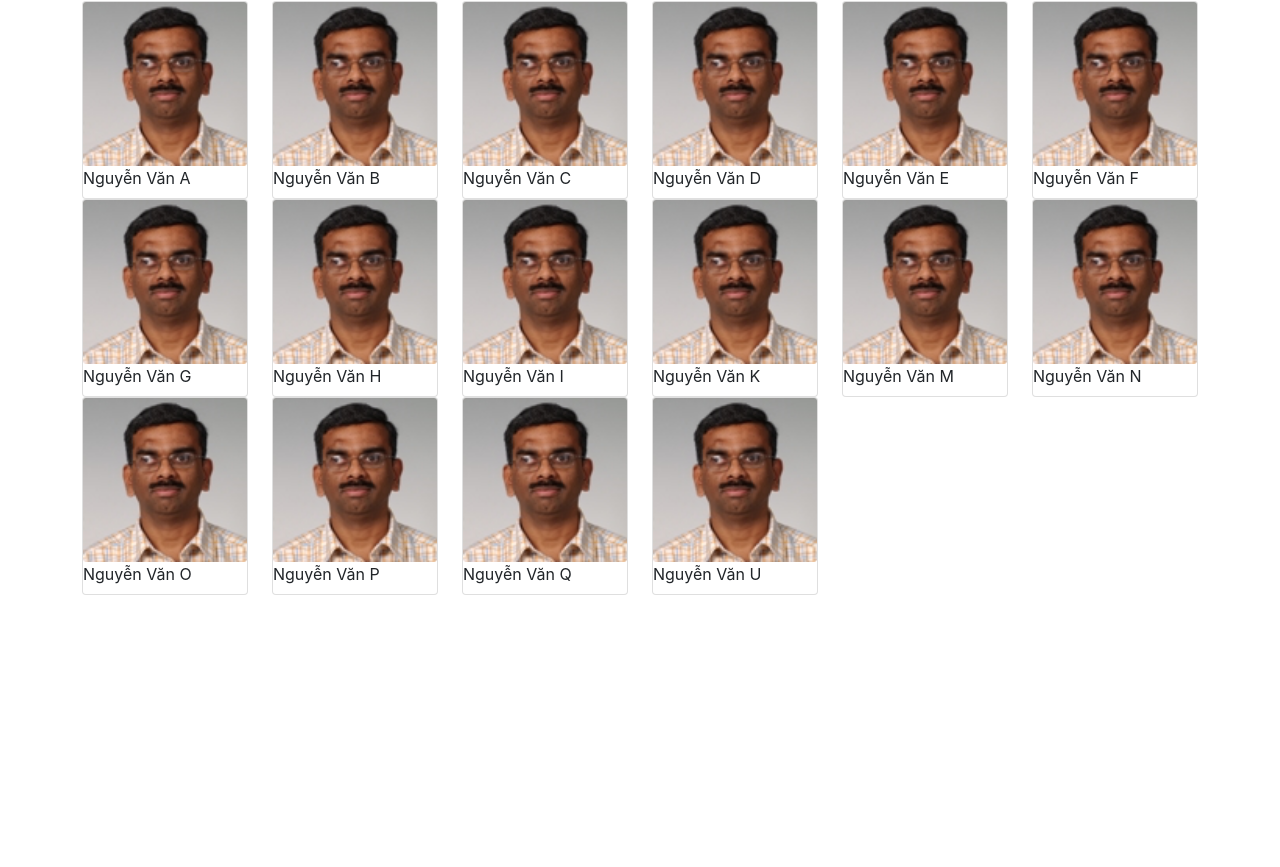
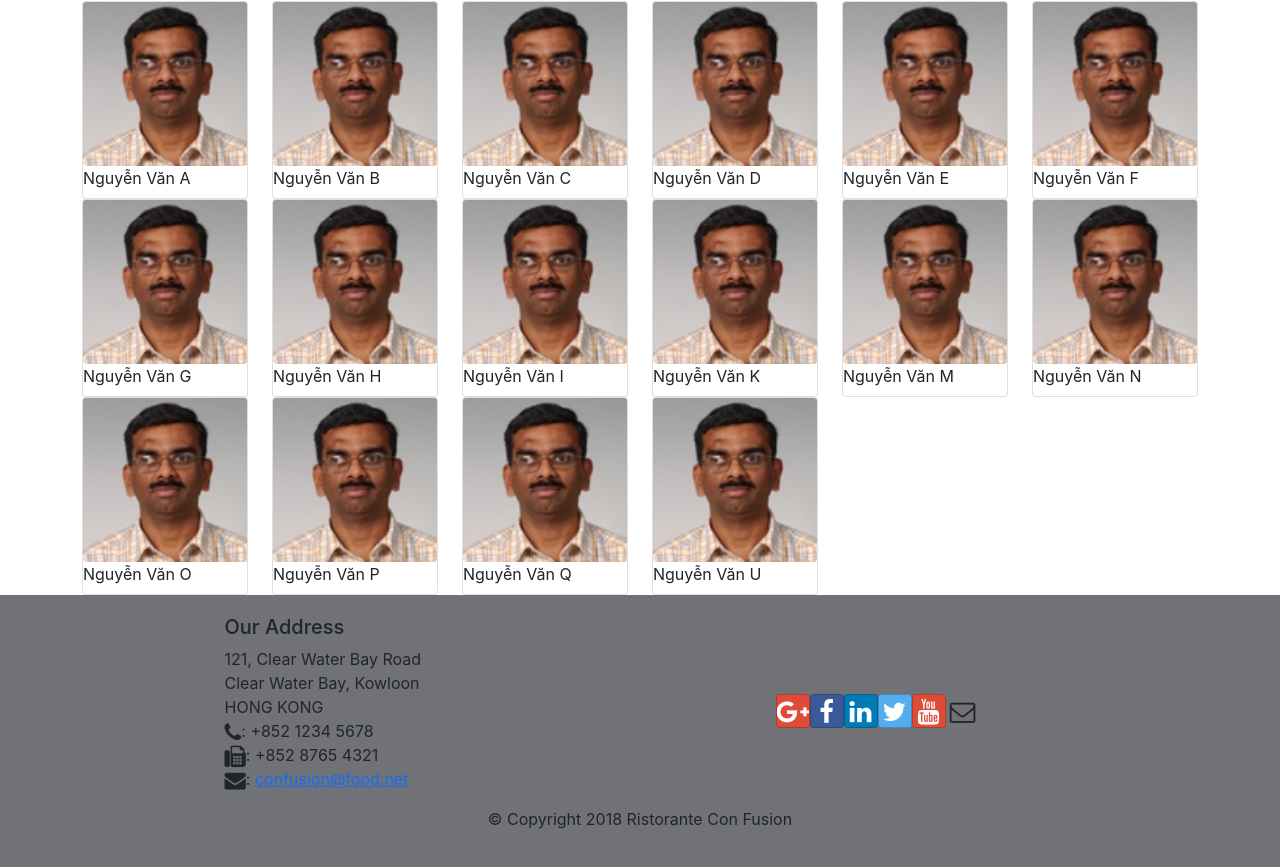
Before and after one commit to nhattienst577/FunixReactJsAssignment, a React (Create React App) app: page /nhanvien in a window 1280 px wide. Shown: the part 257-1124 px from the top of the page. Before the commit the page ends 852 px from the top, so only its background shows below. Built offline with nearby package versions, Linux system fonts and the light colour scheme.

Commit message:
Tao Header

```diff
--- a/src/components/FooterComponent.js
+++ b/src/components/FooterComponent.js
@@ -0,0 +1,74 @@
+import React from "react";
+import { Link } from "react-router-dom";
+
+function Footer(props) {
+  return (
+    <div className="footer">
+      <div className="container">
+        <div className="row justify-content-center">
+          <div className="col-7 col-sm-5">
+            <h5>Our Address</h5>
+            <address>
+              121, Clear Water Bay Road
+              <br />
+              Clear Water Bay, Kowloon
+              <br />
+              HONG KONG
+              <br />
+              <i className="fa fa-phone fa-lg"></i>: +852 1234 5678
+              <br />
+              <i className="fa fa-fax fa-lg"></i>: +852 8765 4321
+              <br />
+              <i className="fa fa-envelope fa-lg"></i>:{" "}
+              <a href="mailto:confusion@food.net">confusion@food.net</a>
+            </address>
+          </div>
+          <div className="col-12 col-sm-4 align-self-center">
+            <div className="text-center">
+              <a
+                className="btn btn-social-icon btn-google"
+                href="http://google.com/+"
+              >
+                <i className="fa fa-google-plus"></i>
+              </a>
+              <a
+                className="btn btn-social-icon btn-facebook"
+                href="http://www.facebook.com/profile.php?id="
+              >
+                <i className="fa fa-facebook"></i>
+              </a>
+              <a
+                className="btn btn-social-icon btn-linkedin"
+                href="http://www.linkedin.com/in/"
+              >
+                <i className="fa fa-linkedin"></i>
+              </a>
+              <a
+                className="btn btn-social-icon btn-twitter"
+                href="http://twitter.com/"
+              >
+                <i className="fa fa-twitter"></i>
+              </a>
+              <a
+                className="btn btn-social-icon btn-google"
+                href="http://youtube.com/"
+              >
+                <i className="fa fa-youtube"></i>
+              </a>
+              <a className="btn btn-social-icon" href="mailto:">
+                <i className="fa fa-envelope-o"></i>
+              </a>
+            </div>
+          </div>
+        </div>
+        <div className="row justify-content-center">
+          <div className="col-auto">
+            <p>© Copyright 2018 Ristorante Con Fusion</p>
+          </div>
+        </div>
+      </div>
+    </div>
+  );
+}
+
+export default Footer;
--- a/src/components/MainComponent.js
+++ b/src/components/MainComponent.js
@@ -1,5 +1,6 @@
 import React, { Component } from "react";
 import Header from "./HeaderComponent";
+import Footer from "./FooterComponent";
 import StaffList from "./StaffComponent";
 import { STAFFS } from "../shared/staffs";
 import StaffDetail from "./StaffDetailComponent";
@@ -28,6 +29,7 @@
           />
           <Redirect to="/nhanvien" />
         </Switch>
+        <Footer />
       </div>
     );
   }
```
